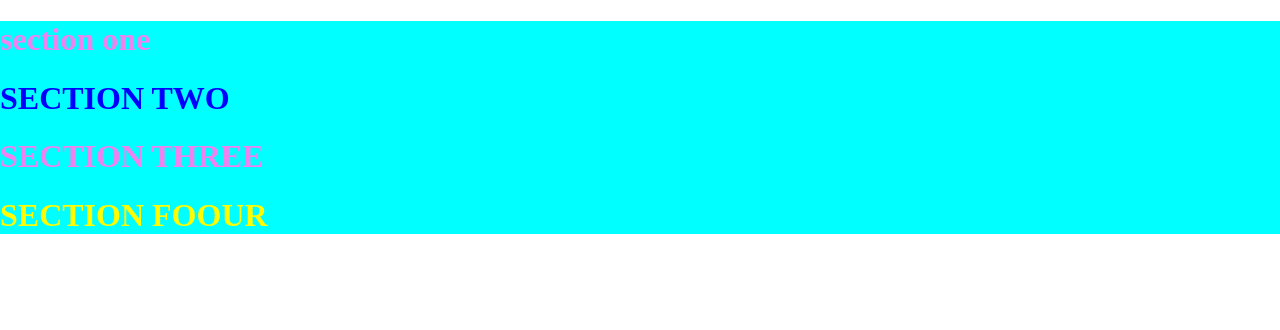
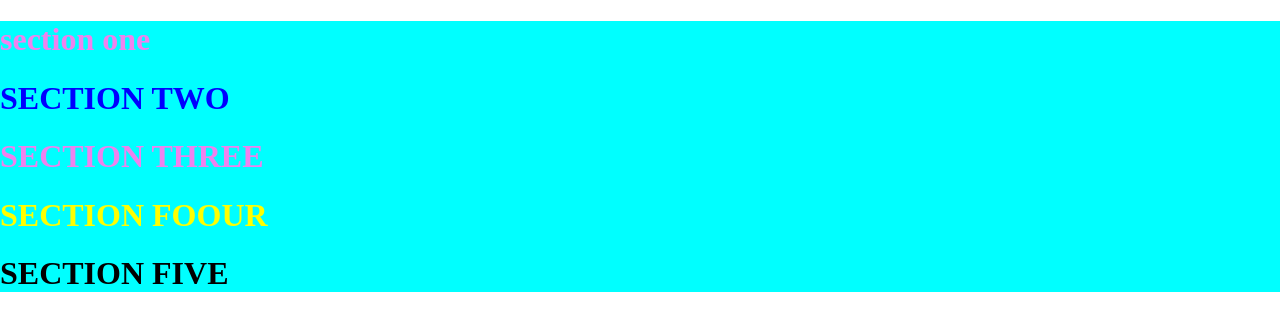
Before and after one commit to danielcarz/TERAPIA_REIKI2, a React (Vite) app: page / in a window 1280 px wide. Shown: the top 330 px of the page. Built offline with nearby package versions, Linux system fonts and the light colour scheme.

Commit message:
SECTION FIVE: configuracion sass y componentes

```diff
--- a/src/App.jsx
+++ b/src/App.jsx
@@ -5,6 +5,9 @@ import {Section_one} from "./components/sectionONE/section_one";
 import {Section_two} from './components/sectionTWO/section_two'
 import {Section_three} from './components/sectionTHREE/section_three'
 import {Section_four} from './components/sectionFOUR/section_four'
+import {Section_five} from './components/sectionFIVE/section_five'
+
+
 
 function App() {
 
@@ -15,6 +18,7 @@ function App() {
       <Section_two></Section_two>
       <Section_three></Section_three>
       <Section_four></Section_four>
+      <Section_five></Section_five>
     </div>
   )
 }
--- /dev/null
+++ b/src/components/sectionFIVE/section_five.jsx
@@ -0,0 +1,14 @@
+import React from "react";
+
+//SASS
+import '../../styles/_section_five.scss'
+
+const Section_five = () => {
+
+
+    return(
+        <h1 className="five">SECTION FIVE</h1>
+    )
+}
+
+export {Section_five}
--- /dev/null
+++ b/src/styles/_section_five.scss
@@ -0,0 +1,3 @@
+.five {
+    color: black
+}
```
